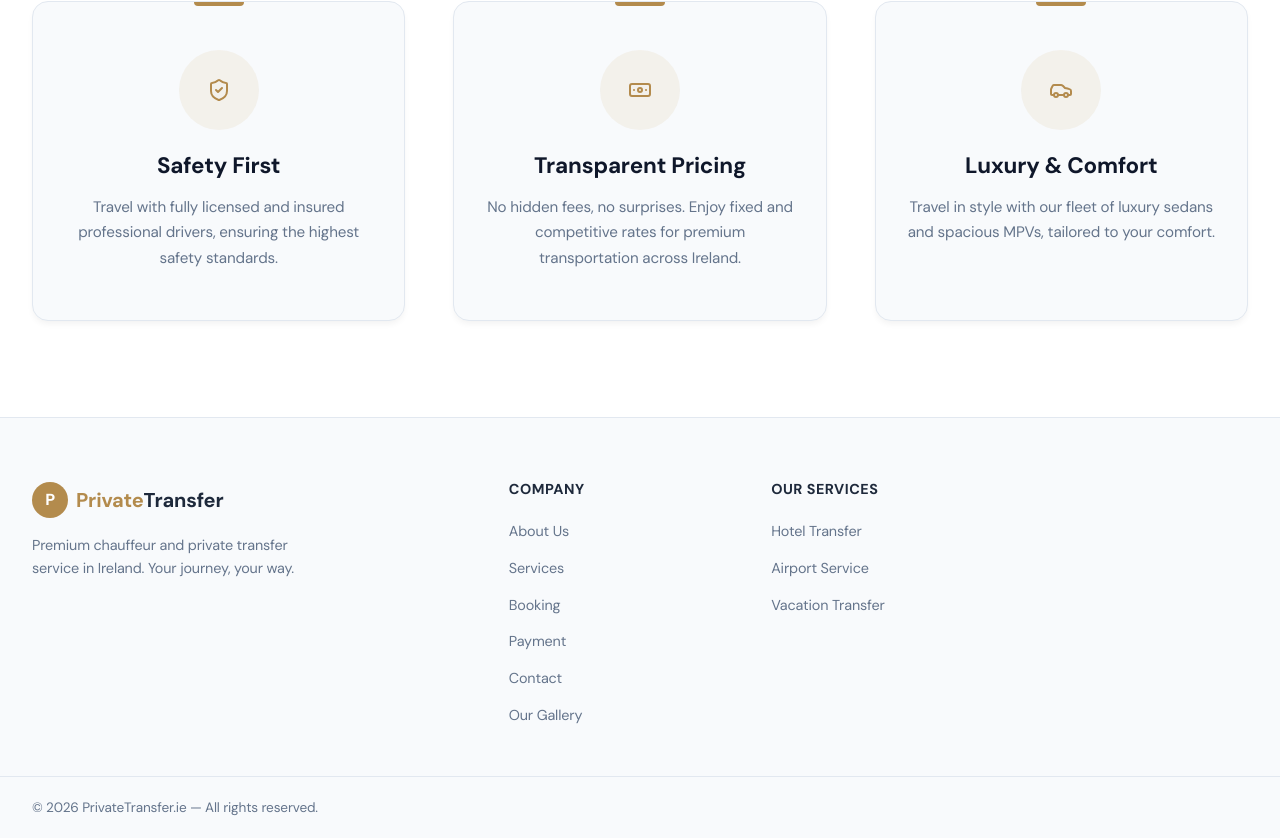
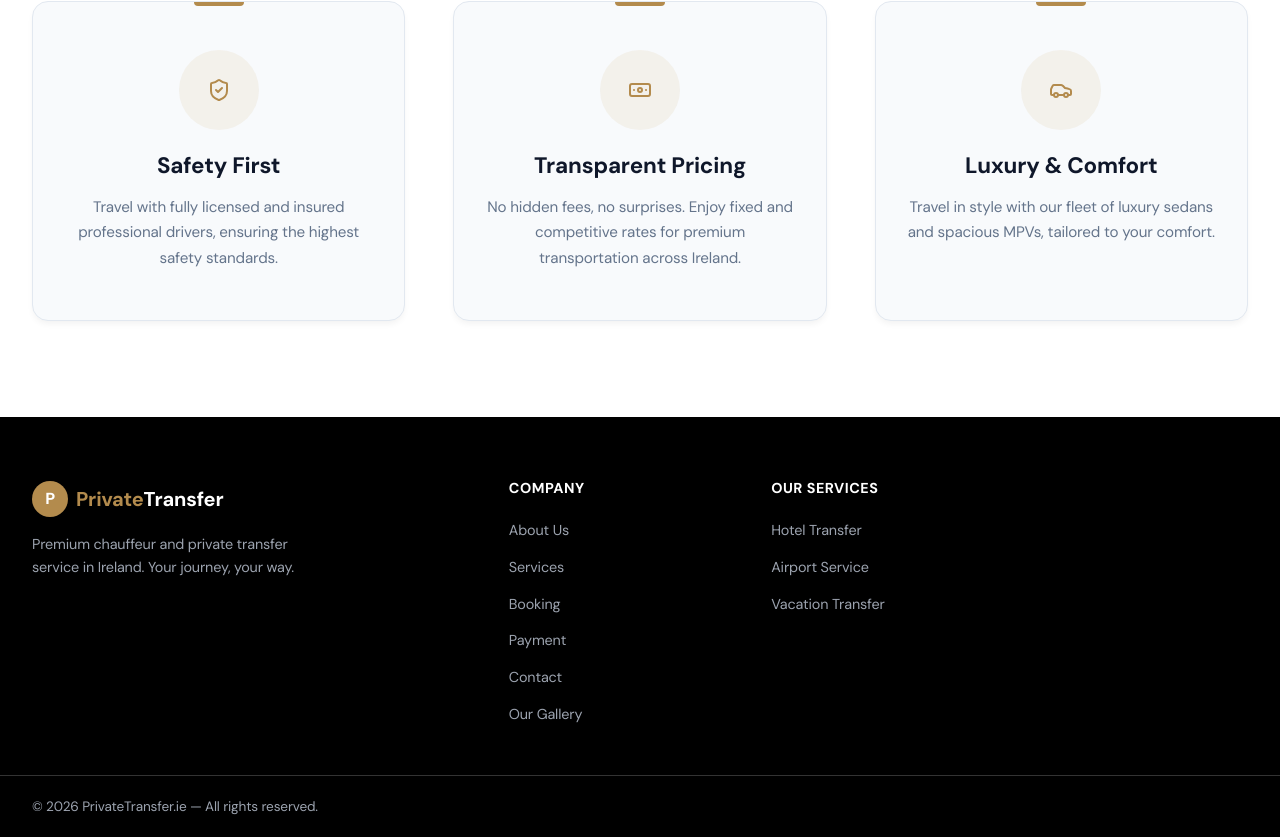
Before and after one commit to maharudrayadav/private-transfer-app, a Next.js app: page / in a window 1280 px wide. Shown: the part 3095-3933 px from the top of the page. Built offline with nearby package versions, Linux system fonts and the light colour scheme; no server answers.

Commit message:
chore: update footer background to black to match premium aesthetic

```diff
--- a/app/components/Footer.module.css
+++ b/app/components/Footer.module.css
@@ -1,6 +1,7 @@
 .footer {
-  background: var(--bg-light);
-  border-top: 1px solid var(--border);
+  background: #000;
+  color: #fff;
+  border-top: none;
   padding-top: 4rem;
 }
 
@@ -11,14 +12,13 @@
   padding-bottom: 3rem;
 }
 
-/* Logo */
 .logo {
   display: flex;
   align-items: center;
   gap: 0.5rem;
   font-size: 1.25rem;
   font-weight: 700;
-  color: var(--text);
+  color: #fff;
   margin-bottom: 1rem;
 }
 
@@ -41,7 +41,7 @@
 }
 
 .desc {
-  color: var(--text-muted);
+  color: #9ca3af;
   font-size: 0.9rem;
   line-height: 1.6;
   margin-bottom: 1.25rem;
@@ -59,14 +59,13 @@
   color: var(--primary-dark);
 }
 
-/* Columns */
 .col h3 {
   font-size: 0.9rem;
   font-weight: 700;
   text-transform: uppercase;
   letter-spacing: 0.5px;
   margin-bottom: 1.25rem;
-  color: var(--text);
+  color: #fff;
 }
 
 .col ul {
@@ -77,17 +76,17 @@
 
 .col a {
   font-size: 0.9rem;
-  color: var(--text-muted);
+  color: #9ca3af;
   transition: color 0.2s;
 }
 
 .col a:hover {
-  color: var(--primary);
+  color: #fff;
 }
 
 /* Bottom bar */
 .bottom {
-  border-top: 1px solid var(--border);
+  border-top: 1px solid #333;
   padding: 1.25rem 0;
 }
 
@@ -99,7 +98,7 @@
 
 .bottom p {
   font-size: 0.85rem;
-  color: var(--text-muted);
+  color: #9ca3af;
 }
 
 .bottomLinks {
@@ -109,12 +108,12 @@
 
 .bottomLinks a {
   font-size: 0.85rem;
-  color: var(--text-muted);
+  color: #9ca3af;
   transition: color 0.2s;
 }
 
 .bottomLinks a:hover {
-  color: var(--primary);
+  color: #fff;
 }
 
 @media (max-width: 900px) {
```
